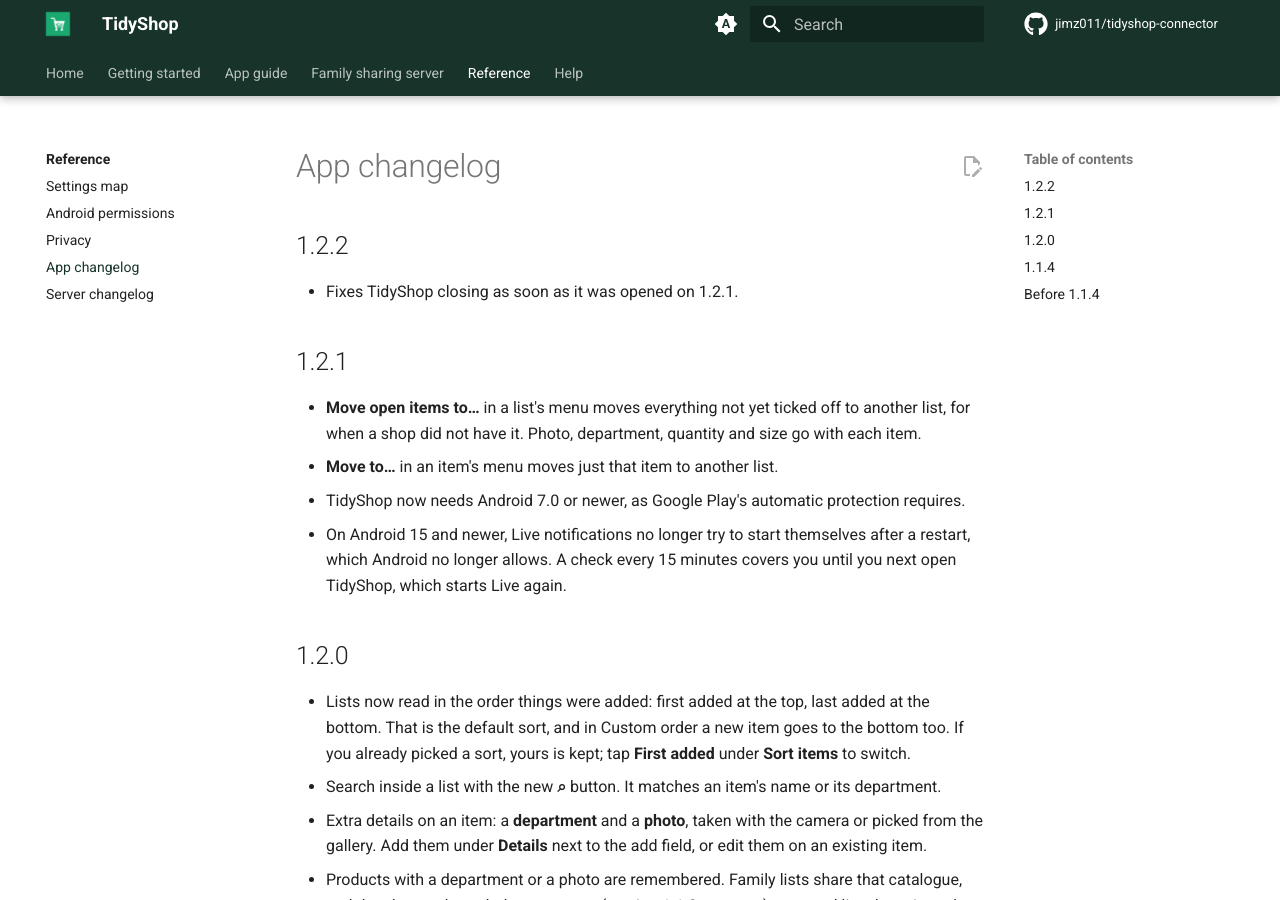
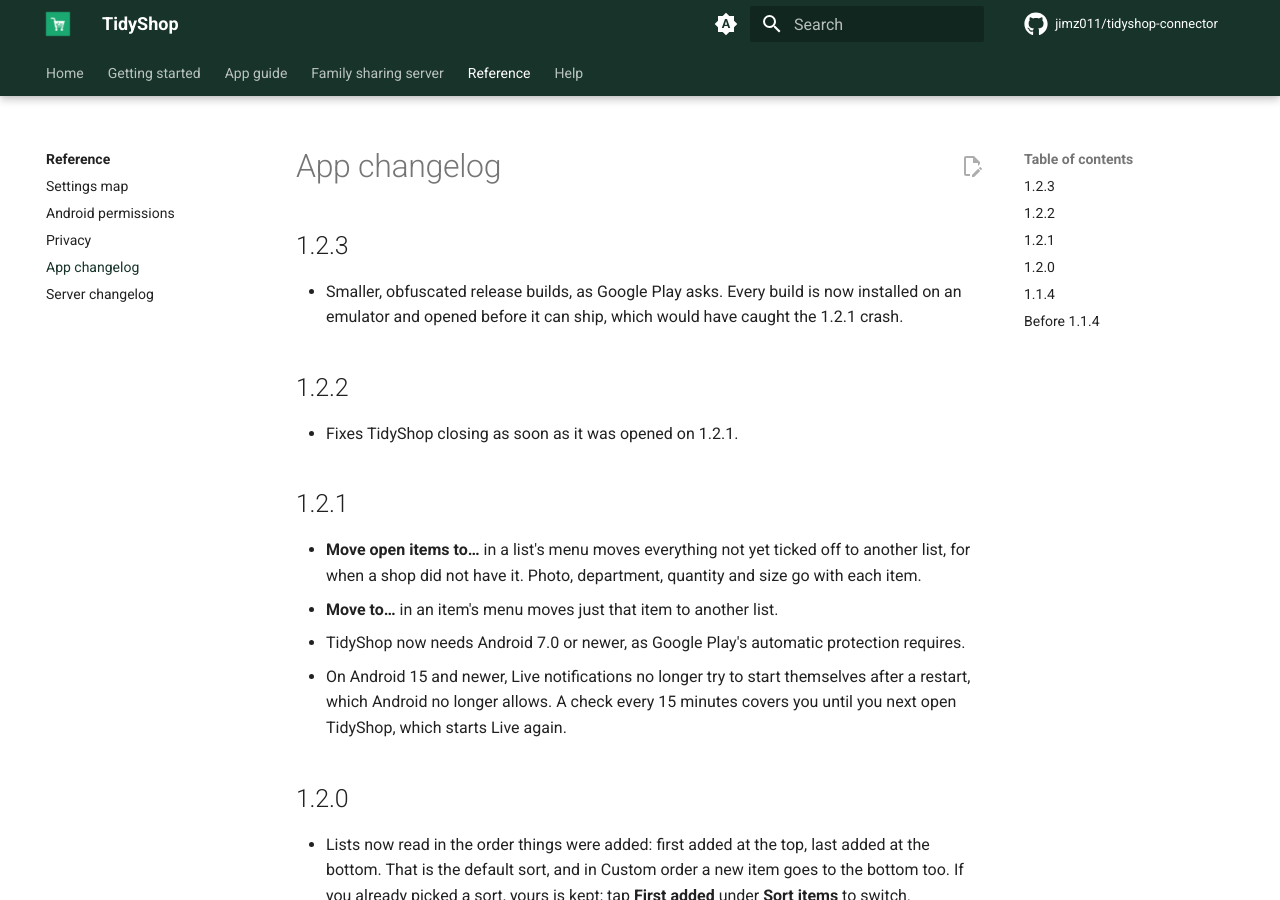
Before and after one commit to jimz011/tidyshop-connector, an MkDocs documentation site: the page built from docs/reference/app-changelog.md, in a window 1280 px wide and 900 px high. Built offline with MkDocs 1.6.1 and Material for MkDocs 9.7.7, drawn with Linux system fonts in a browser that asks for light colours; comment, search, counter and statistics services are not loaded.

Commit message:
Add 1.2.3 to the app changelog

```diff
--- a/docs/reference/app-changelog.md
+++ b/docs/reference/app-changelog.md
@@ -1,6 +1,11 @@
 # App changelog
 
 <!-- Copied from CHANGELOG.md in the private app repository. Update both together. -->
+
+## 1.2.3
+
+- Smaller, obfuscated release builds, as Google Play asks. Every build is now installed on an
+  emulator and opened before it can ship, which would have caught the 1.2.1 crash.
 
 ## 1.2.2
 
```
